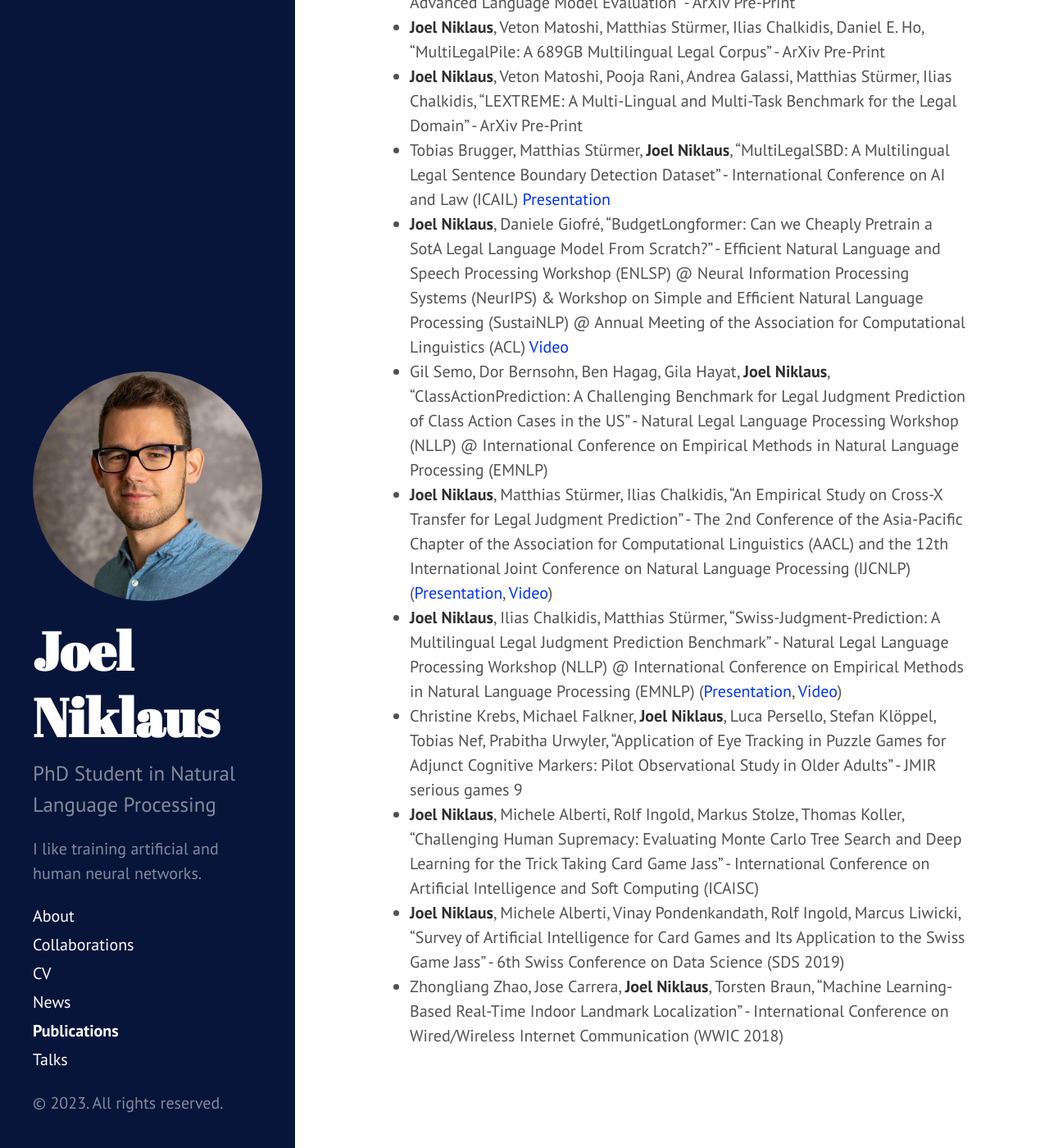
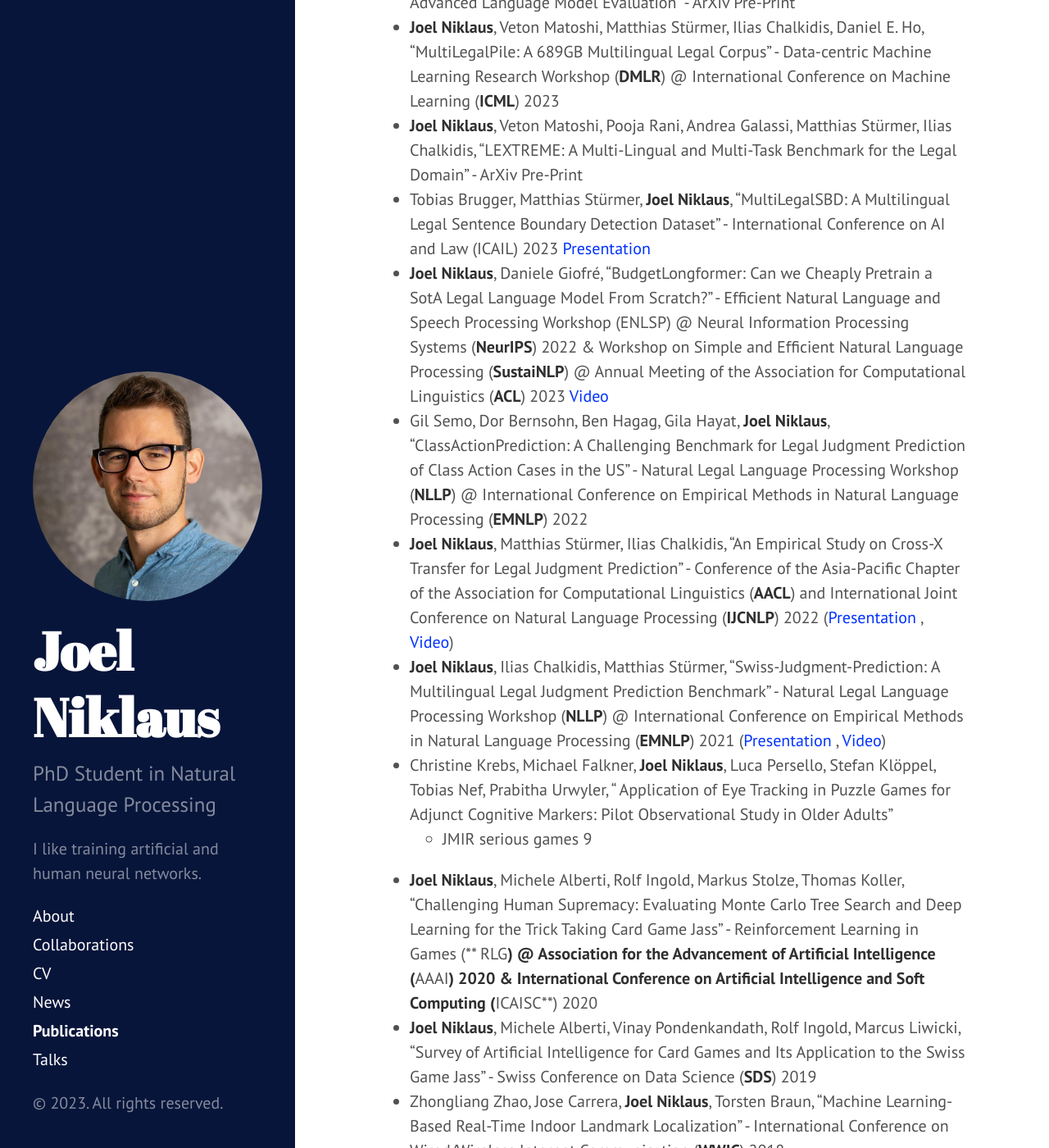
Before and after one commit to JoelNiklaus/joelniklaus.github.io, a Jekyll site: the page built from _pages/publications.md, in a window 1280 px wide and 1400 px high, scrolled down 603 px. Shown: the whole window at 82% size. Built offline with Jekyll 4.4.1, drawn with Linux system fonts in a browser that asks for light colours; a style sheet for code colours, icons or effects is not loaded; some of the changed text lies outside the part shown.

Commit message:
updated and reformatted publications

```diff
--- a/_pages/publications.md
+++ b/_pages/publications.md
@@ -5,17 +5,46 @@ title: Publications
 
 <!--- TODO: add buttons for hf datasets, presentations, paper link etc. -->
 
-For a complete, up-to-date list, please find me on [Google Scholar](https://scholar.google.com/citations?user=qJ8iricAAAAJ).
+For a complete, up-to-date list, please find me
+on [Google Scholar](https://scholar.google.com/citations?user=qJ8iricAAAAJ).
 
-* Vishvaksenan Rasiah, Ronja Stern, Veton Matoshi, Matthias Stürmer, Ilias Chalkidis, Daniel E. Ho, **Joel Niklaus**,  "SCALE: Scaling up the Complexity for Advanced Language Model Evaluation" - ArXiv Pre-Print
-* **Joel Niklaus**, Veton Matoshi, Matthias Stürmer, Ilias Chalkidis, Daniel E. Ho,  "MultiLegalPile: A 689GB Multilingual Legal Corpus" - ArXiv Pre-Print
-* **Joel Niklaus**, Veton Matoshi, Pooja Rani, Andrea Galassi, Matthias Stürmer, Ilias Chalkidis,  "LEXTREME: A Multi-Lingual and Multi-Task Benchmark for the Legal Domain" - ArXiv Pre-Print
-* Tobias Brugger, Matthias Stürmer, **Joel Niklaus**, "MultiLegalSBD: A Multilingual Legal Sentence Boundary Detection Dataset" - International Conference on AI and Law (ICAIL) [Presentation](https://docs.google.com/presentation/d/1ccDJEsJPxu62CzAYo7v6IfW0sLaOWBjYz3oTZm_Epko/edit?usp=sharing)
-* **Joel Niklaus**, Daniele Giofré, "BudgetLongformer: Can we Cheaply Pretrain a SotA Legal Language Model From Scratch?" - Efficient Natural Language and Speech Processing Workshop (ENLSP) @ Neural Information Processing Systems (NeurIPS) & Workshop on Simple and Efficient Natural Language Processing (SustaiNLP) @ Annual Meeting of the Association for Computational Linguistics (ACL) [Video](https://recorder-v3.slideslive.com/?share=76454&s=f045ba56-af85-4c8d-ac5c-f00b0c7e3b23)
-* Gil Semo, Dor Bernsohn, Ben Hagag, Gila Hayat, **Joel Niklaus**, "ClassActionPrediction: A Challenging Benchmark for Legal Judgment Prediction of Class Action Cases in the US" - Natural Legal Language Processing Workshop (NLLP) @ International Conference on Empirical Methods in Natural Language Processing (EMNLP)
-* **Joel Niklaus**, Matthias Stürmer, Ilias Chalkidis, "An Empirical Study on Cross-X Transfer for Legal Judgment Prediction" - The 2nd Conference of the Asia-Pacific Chapter of the Association for Computational Linguistics (AACL) and the 12th International Joint Conference on Natural Language Processing (IJCNLP) ([Presentation](https://docs.google.com/presentation/d/1oj14b80z03s5qpHrgfeR4-rRNl4vdEnKDiZ0qV9yJtk/edit?usp=sharing), [Video](https://youtu.be/_swVKrF3lFA))
-* **Joel Niklaus**, Ilias Chalkidis, Matthias Stürmer, "Swiss-Judgment-Prediction: A Multilingual Legal Judgment Prediction Benchmark" - Natural Legal Language Processing Workshop (NLLP) @ International Conference on Empirical Methods in Natural Language Processing (EMNLP) ([Presentation](https://drive.google.com/file/d/1p68rB4A-EmirVqjvzPnmGNUo1qTqNxUI/view?usp=sharing), [Video](https://youtu.be/nfGbywb2wHI))
-* Christine Krebs, Michael Falkner, **Joel Niklaus**, Luca Persello, Stefan Klöppel, Tobias Nef, Prabitha Urwyler, "Application of Eye Tracking in Puzzle Games for Adjunct Cognitive Markers: Pilot Observational Study in Older Adults" - JMIR serious games 9
-* **Joel Niklaus**, Michele Alberti, Rolf Ingold, Markus Stolze, Thomas Koller, "Challenging Human Supremacy: Evaluating Monte Carlo Tree Search and Deep Learning for the Trick Taking Card Game Jass" - International Conference on Artificial Intelligence and Soft Computing (ICAISC)
-* **Joel Niklaus**, Michele Alberti, Vinay Pondenkandath, Rolf Ingold, Marcus Liwicki, "Survey of Artificial Intelligence for Card Games and Its Application to the Swiss Game Jass" - 6th Swiss Conference on Data Science (SDS 2019)
-* Zhongliang Zhao, Jose Carrera, **Joel Niklaus**, Torsten Braun, "Machine Learning-Based Real-Time Indoor Landmark Localization" - International Conference on Wired/Wireless Internet Communication (WWIC 2018)
+* Vishvaksenan Rasiah, Ronja Stern, Veton Matoshi, Matthias Stürmer, Ilias Chalkidis, Daniel E. Ho, **Joel Niklaus**, "
+  SCALE: Scaling up the Complexity for Advanced Language Model Evaluation" - ArXiv Pre-Print
+* **Joel Niklaus**, Veton Matoshi, Matthias Stürmer, Ilias Chalkidis, Daniel E. Ho, "MultiLegalPile: A 689GB
+  Multilingual Legal Corpus" - Data-centric Machine Learning Research Workshop (**DMLR**) @ International Conference on
+  Machine Learning (**ICML**) 2023
+* **Joel Niklaus**, Veton Matoshi, Pooja Rani, Andrea Galassi, Matthias Stürmer, Ilias Chalkidis, "LEXTREME: A
+  Multi-Lingual and Multi-Task Benchmark for the Legal Domain" - ArXiv Pre-Print
+* Tobias Brugger, Matthias Stürmer, **Joel Niklaus**, "MultiLegalSBD: A Multilingual Legal Sentence Boundary Detection
+  Dataset" - International Conference on AI and Law (ICAIL)
+  2023 [Presentation](https://docs.google.com/presentation/d/1ccDJEsJPxu62CzAYo7v6IfW0sLaOWBjYz3oTZm_Epko/edit?usp=sharing)
+* **Joel Niklaus**, Daniele Giofré, "BudgetLongformer: Can we Cheaply Pretrain a SotA Legal Language Model From
+  Scratch?" - Efficient Natural Language and Speech Processing Workshop (ENLSP) @ Neural Information Processing
+  Systems (**NeurIPS**) 2022 & Workshop on Simple and Efficient Natural Language Processing (**SustaiNLP**) @ Annual
+  Meeting of the Association for Computational Linguistics (**ACL**)
+  2023 [Video](https://recorder-v3.slideslive.com/?share=76454&s=f045ba56-af85-4c8d-ac5c-f00b0c7e3b23)
+* Gil Semo, Dor Bernsohn, Ben Hagag, Gila Hayat, **Joel Niklaus**, "ClassActionPrediction: A Challenging Benchmark for
+  Legal Judgment Prediction of Class Action Cases in the US" - Natural Legal Language Processing Workshop (**NLLP**) @
+  International Conference on Empirical Methods in Natural Language Processing (**EMNLP**) 2022
+* **Joel Niklaus**, Matthias Stürmer, Ilias Chalkidis, "An Empirical Study on Cross-X Transfer for Legal Judgment
+  Prediction" - Conference of the Asia-Pacific Chapter of the Association for Computational Linguistics (**AACL**) and
+  International Joint Conference on Natural Language Processing (**IJCNLP**)
+  2022 ([Presentation](https://docs.google.com/presentation/d/1oj14b80z03s5qpHrgfeR4-rRNl4vdEnKDiZ0qV9yJtk/edit?usp=sharing)
+  , [Video](https://youtu.be/_swVKrF3lFA))
+* **Joel Niklaus**, Ilias Chalkidis, Matthias Stürmer, "Swiss-Judgment-Prediction: A Multilingual Legal Judgment
+  Prediction Benchmark" - Natural Legal Language Processing Workshop (**NLLP**) @ International Conference on Empirical
+  Methods in Natural Language Processing (**EMNLP**)
+  2021 ([Presentation](https://drive.google.com/file/d/1p68rB4A-EmirVqjvzPnmGNUo1qTqNxUI/view?usp=sharing)
+  , [Video](https://youtu.be/nfGbywb2wHI))
+* Christine Krebs, Michael Falkner, **Joel Niklaus**, Luca Persello, Stefan Klöppel, Tobias Nef, Prabitha Urwyler, "
+  Application of Eye Tracking in Puzzle Games for Adjunct Cognitive Markers: Pilot Observational Study in Older Adults"
+  - JMIR serious games 9
+* **Joel Niklaus**, Michele Alberti, Rolf Ingold, Markus Stolze, Thomas Koller, "Challenging Human Supremacy: Evaluating
+  Monte Carlo Tree Search and Deep Learning for the Trick Taking Card Game Jass" - Reinforcement Learning in Games (**
+  RLG**) @ Association for the Advancement of Artificial Intelligence (**AAAI**) 2020 & International Conference on
+  Artificial Intelligence and Soft Computing (**ICAISC**) 2020
+* **Joel Niklaus**, Michele Alberti, Vinay Pondenkandath, Rolf Ingold, Marcus Liwicki, "Survey of Artificial
+  Intelligence for Card Games and Its Application to the Swiss Game Jass" - Swiss Conference on Data Science (**SDS**)
+  2019
+* Zhongliang Zhao, Jose Carrera, **Joel Niklaus**, Torsten Braun, "Machine Learning-Based Real-Time Indoor Landmark
+  Localization" - International Conference on Wired/Wireless Internet Communication (**WWIC**) 2018
```
